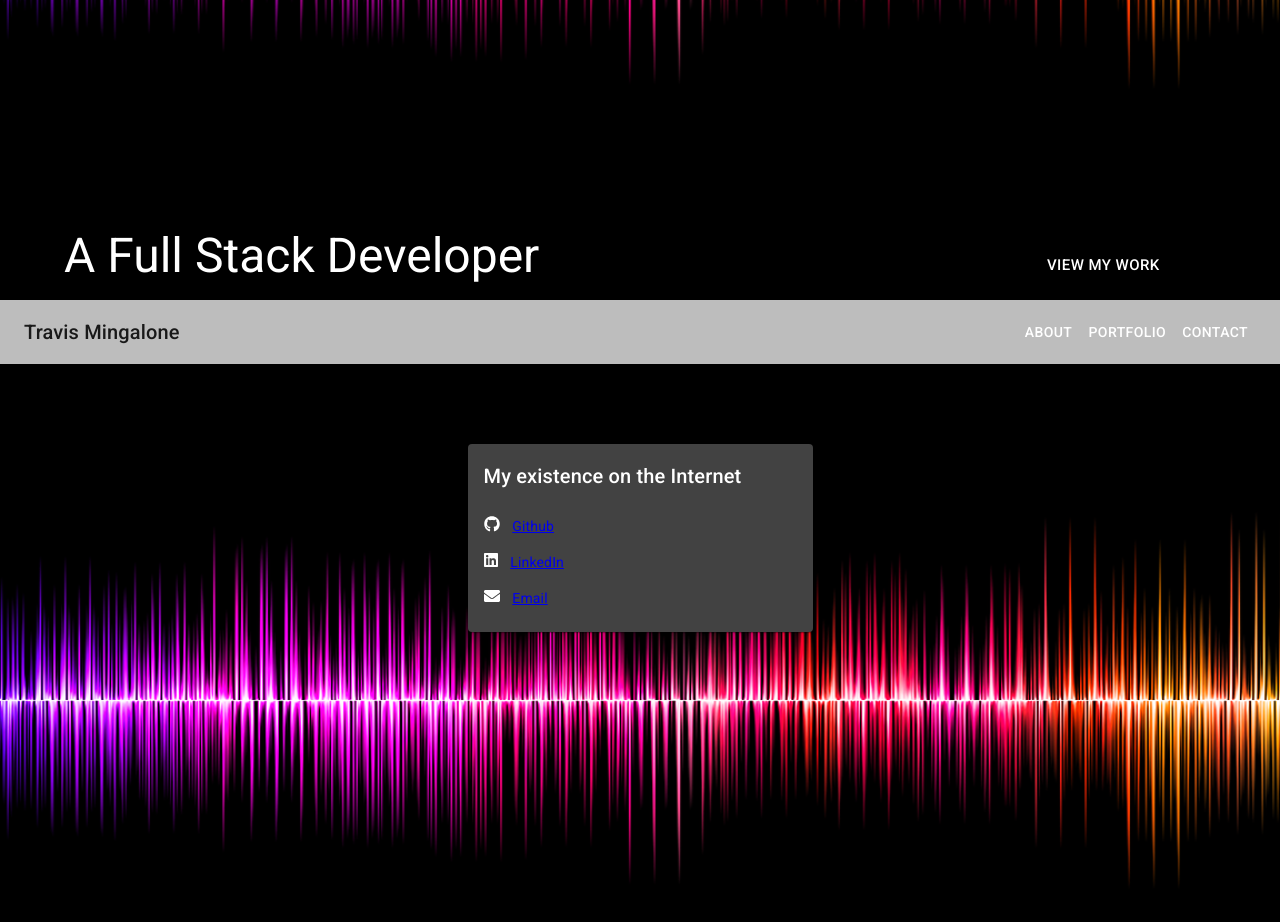
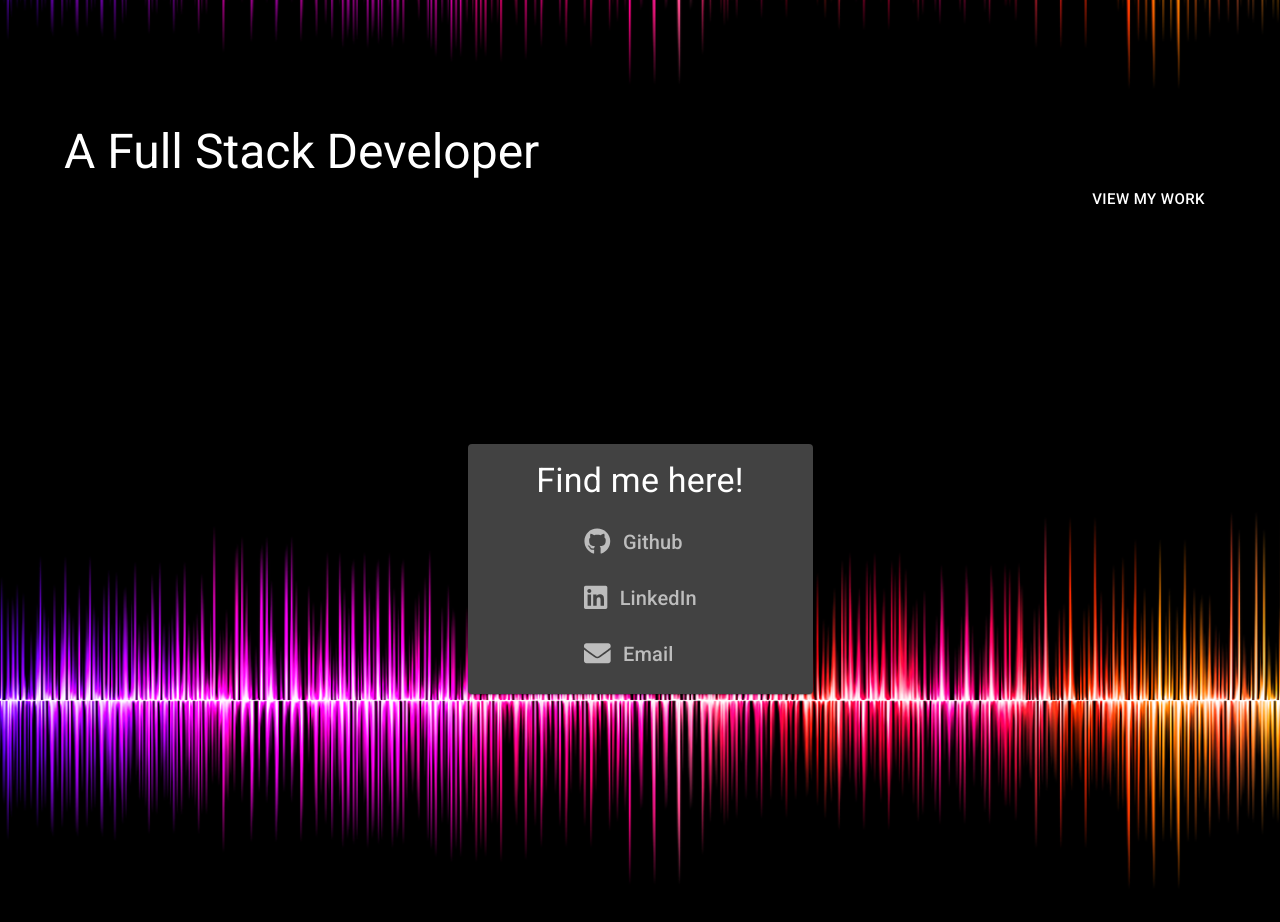
Before and after one commit to duhlite/duhlite.github.io, a React (Create React App) app: page /#/contact in a window 1280 px wide. Shown: the part 500-1422 px from the top of the page. Built offline with nearby package versions, Linux system fonts and the light colour scheme.

Commit message:
Updated Contact Page

```diff
--- a/src/components/Contact.js
+++ b/src/components/Contact.js
@@ -1,43 +1,70 @@
 import React from 'react';
 import MuiThemeProvider from '@material-ui/core/styles/MuiThemeProvider';
-
-import theme from '../theme/theme';
-import { Card, CardContent, Typography, Grid } from '@material-ui/core';
+import { Card, CardContent, Typography, Grid, Link, makeStyles } from '@material-ui/core';
 import { FontAwesomeIcon } from "@fortawesome/react-fontawesome";
 import { faGithub, faLinkedin } from "@fortawesome/free-brands-svg-icons";
 import { faEnvelope } from "@fortawesome/free-solid-svg-icons";
 
-const linkStyle = {
-    float: 'left',
-    marginRight: '1vw'
-}
+import theme from '../theme/theme';
+
+const useStyles = makeStyles(theme => ({
+    bg: {
+        height: '82vh'
+    },
+    contact: {
+        maxWidth: 345,
+        margin: 'auto'
+    },
+    link: {
+        marginLeft: '100px'
+    },
+    icon: {
+        marginRight: '1vw'
+    }
+}));
 
 export default function Contact() {
+    const classes = useStyles();
+
     return (
         <MuiThemeProvider theme={theme}>
-            <div style={{height: '82vh'}}>
-                <Card style={{maxWidth: 345, margin: 'auto'}}>
+            <div className={classes.bg}>
+                <Card className={classes.contact}>
                     <CardContent>
-                        <Typography variant="h6" style={{marginBottom: '3vh'}} >
-                            My existence on the Internet
-                        </Typography>
-                        <Grid container spacing={2}>
-                            <Grid item xs={7}>
-                                <FontAwesomeIcon icon={faGithub} style={linkStyle}/>
-                                <Typography variant="body2">
-                                    <a href="https://www.github.com/duhlite">Github</a>
+                        <Grid container spacing={3}>
+                            <Grid item xs={12}>
+                                <Typography variant="h4" style={{textAlign: "center"}} >
+                                    Find me here!
                                 </Typography>
                             </Grid>
-                            <Grid item xs={6}>
-                                <FontAwesomeIcon icon={faLinkedin} style={linkStyle} />
-                                <Typography variant="body2">
-                                    <a href="https://www.linkedin.com/in/travis-mingalone/">LinkedIn</a>
+                            <Grid item xs={12} >
+                                <Typography variant="h6" className={classes.link}>
+                                    <Link
+                                        href={'https://www.github.com/duhlite'}
+                                        target="_blank"
+                                        rel="noopener">
+                                        <FontAwesomeIcon icon={faGithub} className={classes.icon} size="lg"/>
+                                        Github
+                                    </Link>
                                 </Typography>
                             </Grid>
-                            <Grid item xs={12}>
-                                <FontAwesomeIcon icon={faEnvelope} style={linkStyle} />
-                                <Typography variant="body2">
-                                    <a href="mailto:travismingalone@gmail.com">Email</a>
+                            <Grid item xs={12} >
+                                <Typography variant="h6" className={classes.link}>
+                                    <Link
+                                        href={"https://www.linkedin.com/in/travis-mingalone/"}
+                                        target="_blank"
+                                        rel="noopener">
+                                        <FontAwesomeIcon icon={faLinkedin} className={classes.icon} size="lg"/>
+                                        LinkedIn
+                                    </Link>
+                                </Typography>
+                            </Grid>
+                            <Grid item xs={12} >
+                                <Typography variant="h6" className={classes.link}>
+                                    <Link href={"mailto:travismingalone@gmail.com"}>
+                                        <FontAwesomeIcon icon={faEnvelope} className={classes.icon} size="lg"/>
+                                        Email
+                                    </Link>
                                 </Typography>
                             </Grid>
                         </Grid>
--- a/src/components/Home.css
+++ b/src/components/Home.css
@@ -8,18 +8,21 @@
 }
 
 #name {
-  margin-left: 55vw;
-  margin-top: 10vh;
+  position: absolute;
+  top: 5vh;
+  right: 5vw;
 }
 
 #title {
-  margin-top: 60vh;
-  margin-left: 5vw;
+  position: absolute;
+  bottom: 15vh;
+  left: 5vw;
 }
 
 #portbutton {
-  margin-top: 62vh;
-  margin-left: 30vw;
+  position: absolute;
+  bottom: 10vh;
+  right: 5vw;
 }
 
 #brand {
--- a/src/components/Home.js
+++ b/src/components/Home.js
@@ -16,17 +16,23 @@ import Portfolio from "./Portfolio";
 export default class Home extends React.Component {
     constructor(props) {
         super(props);
+        this.state = {
+            isHidden: 'hidden'
+        }
         this.domElem = React.createRef();
     }
 
     handleClick = (event) => {
+        this.setState({
+            isHidden: 'visible'
+        });
         if(this.domElem.current) {
             setTimeout(() => {
                 this.domElem.current.scrollIntoView({
                     behavior: 'smooth',
                     block: 'start'
                });
-            }, 100);
+            }, 200);
         }
     }
 
@@ -39,6 +45,7 @@ export default class Home extends React.Component {
                             <Grid item xs={12}>
                                 <Typography
                                     variant="h2"
+                                    component="h4"
                                     className="splash"
                                     id="name">
                                     Hello, I'm Travis Mingalone
@@ -48,6 +55,7 @@ export default class Home extends React.Component {
                                 <Typography
                                     variant="h3"
                                     className="splash"
+                                    component="p"
                                     id="title">
                                     A Full Stack Developer
                                 </Typography>
@@ -67,7 +75,7 @@ export default class Home extends React.Component {
                     <AppBar
                         position="static"
                         id="nav" ref={this.domElem}
-                        style={{marginBottom: '10vh'}}>
+                        style={{marginBottom: '10vh', visibility: `${this.state.isHidden}`}}>
                         <Toolbar>
                             <Typography variant="h6" id="brand">
                                 Travis Mingalone
```
